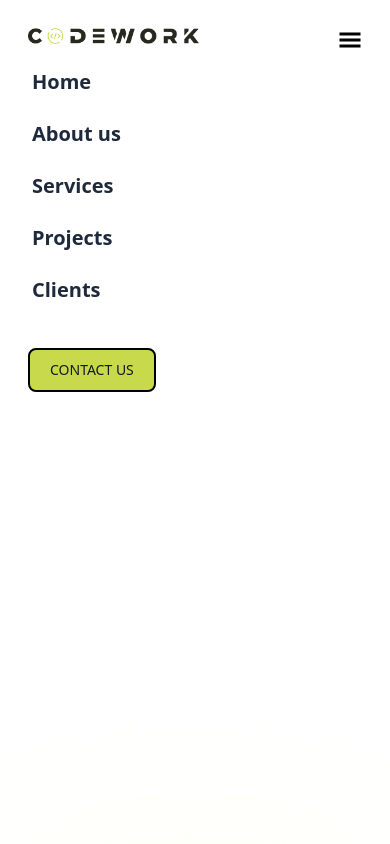
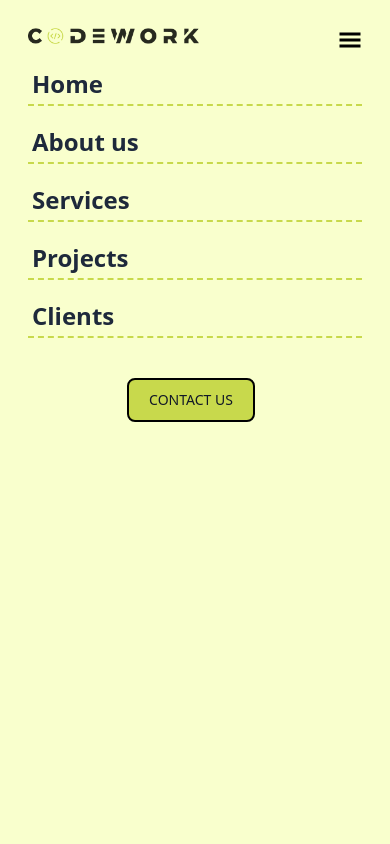
Before and after one commit to The-Alzhemist/codework-landing-page, a Next.js app: page / in a window 390 px wide. Shown: the top 844 px of the page. Built offline with nearby package versions, Linux system fonts and the light colour scheme.

Commit message:
update: navbar bg responsive

```diff
--- a/components/AppLayout/components/NavigationBar/NavigationBar.tsx
+++ b/components/AppLayout/components/NavigationBar/NavigationBar.tsx
@@ -1,31 +1,40 @@
-import React from "react";
+import React, { useState } from "react";
 import withNavigation from "./withNavigation";
 import { GiHamburgerMenu } from "react-icons/gi";
 
 const NavigationBar = () => {
+
+  const [isOpen, setIsOpen] = useState(false);
+
+    const toggleNavbar = () => {
+      setIsOpen(!isOpen);
+    };
+
+
+
   return (
-    <section className="sticky top-0 z-50  nav-bg-style mb-10 backdrop-blur-[5px]">
+    <section className="sticky top-0 z-50 bg-[#F9FFCD] lg:bg-inherit	 mb-10  lg:backdrop-blur-[5px]">
       <nav className="flex flex-col lg:flex-row justify-start lg:justify-between p-7 lg:px-4 lg:py-0 max-w-7xl mx-auto h-screen lg:h-16 items-start lg:items-center ">
         <div className="mb-5 lg:mb-0 relative w-full lg:w-auto">
           <img src="/codework-logo.png" className="h-4 w-auto" alt="xx" />
-           <div className="flex lg:hidden absolute top-0 right-0 text-2xl cursor-pointer"><GiHamburgerMenu/></div>
+           <div className="flex lg:hidden absolute top-0 right-0 text-2xl cursor-pointer" onClick={() => toggleNavbar()}><GiHamburgerMenu/></div>
         </div>
 
-        <div className="flex flex-col lg:flex-row items-center justify-end gap-x-10">
-          <ul className="grid  grid-cols-1 gap-y-4 lg:gap-y-0 lg:grid-cols-5 justify-start lg:justify-center gap-x-10 justify-items-center items-center text-xl lg:text-sm text-slate-800 font-bold w-full lg:w-auto mb-10 lg:mb-0">
-            <li className="cursor-pointer hover:bg-custom-gradient p-1 w-full">
+        <div className={`flex flex-col lg:flex-row items-center justify-end gap-x-10 w-full transition-all  ${!isOpen ? '' : ''}`}>
+          <ul className="grid  grid-cols-1 gap-y-4 lg:gap-y-0 lg:grid-cols-5 justify-start lg:justify-center gap-x-10 justify-items-center items-center text-2xl lg:text-sm text-slate-800 font-bold w-full lg:w-auto mb-10 lg:mb-0">
+            <li className="cursor-pointer hover:bg-custom-gradient p-1 w-full border-b-2 border-[#C8D94C] border-dashed lg:border-none">
               Home
             </li>
-            <li className="cursor-pointer hover:bg-custom-gradient p-1 w-full">
+            <li className="cursor-pointer hover:bg-custom-gradient p-1 w-full border-b-2 border-[#C8D94C] border-dashed lg:border-none">
               About us
             </li>
-            <li className="cursor-pointer hover:bg-custom-gradient p-1 w-full">
+            <li className="cursor-pointer hover:bg-custom-gradient p-1 w-full border-b-2 border-[#C8D94C] border-dashed lg:border-none">
               Services
             </li>
-            <li className="cursor-pointer hover:bg-custom-gradient p-1 w-full">
+            <li className="cursor-pointer hover:bg-custom-gradient p-1 w-full border-b-2 border-[#C8D94C] border-dashed lg:border-none">
               Projects
             </li>
-            <li className="cursor-pointer hover:bg-custom-gradient p-1 w-full">
+            <li className="cursor-pointer hover:bg-custom-gradient p-1 w-full border-b-2 border-[#C8D94C] border-dashed lg:border-none">
               Clients
             </li>
           </ul>
--- a/components/AppLayout/components/NavigationBar/withNavigation.tsx
+++ b/components/AppLayout/components/NavigationBar/withNavigation.tsx
@@ -1,8 +1,16 @@
-import React from "react";
+import React, { useState } from "react";
 
 
 const withNavigation = (Component: React.FC) => {
   const Hoc = () => {
+
+    const [isOpen, setIsOpen] = useState(false);
+
+    const toggleNavbar = () => {
+      setIsOpen(!isOpen);
+    };
+
+
 
     return <Component  />;
   };
--- a/components/Home/AboutUs/AboutUs.tsx
+++ b/components/Home/AboutUs/AboutUs.tsx
@@ -12,7 +12,7 @@ const AboutUs = () => {
   return (
     <>
       <section
-        className={`${fontPrompt.variable} font-prompt relative max-w-7xl mx-auto py-[30px] md:py-[50px]  xl:px-40`}
+        className={`${fontPrompt.variable} font-prompt relative max-w-[1440px] mx-auto py-[30px] md:py-[50px] lg:px-[50px]`}
       >
         <BackgroundGradientBlur className="top-0 left-0 " />
         <BackgroundGradientBlur className="bottom-40 right-0" />
--- a/components/Home/HeroSection/HeroSection.tsx
+++ b/components/Home/HeroSection/HeroSection.tsx
@@ -18,7 +18,7 @@ const fontGloriaHallelujah = Gloria_Hallelujah({
 const HeroSection = () => {
   return (
     <section
-      className={`${fontPrompt.variable} font-prompt relative md:py-[50px] max-w-7xl mx-auto`}
+      className={`${fontPrompt.variable} font-prompt relative md:py-[50px] max-w-[1440px] mx-auto lg:px-[50px]`}
     >
 
       <BackgroundGradientBlur className="top-0 left-0"/>
--- a/src/styles/globals.css
+++ b/src/styles/globals.css
@@ -2,14 +2,11 @@
 @tailwind components;
 @tailwind utilities;
 
-/* .circle {
-  width:500px;
-  height: 500px;
-  background-color:rgb(250, 250, 196);
-  filter: blur(120px);
-  z-index: 0;
-} */
-
+* {
+  box-sizing: border-box;
+  margin: 0;
+  padding: 0;
+}
 .bg-line {
   background: linear-gradient(180deg, transparent 50%, #E9FB64 50% 90%, rgba(0, 0, 0, 0) 90%);
 }
```
